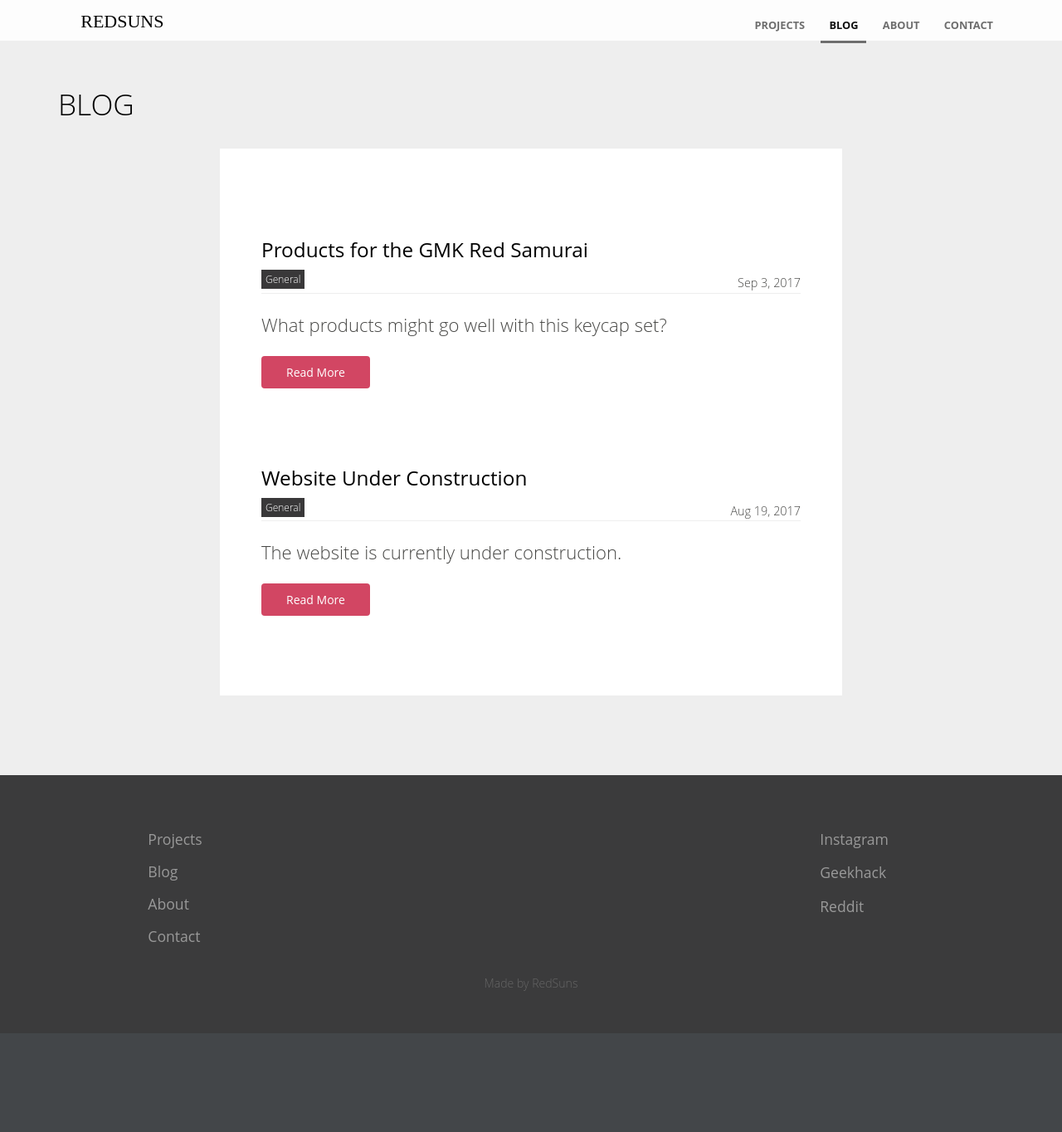
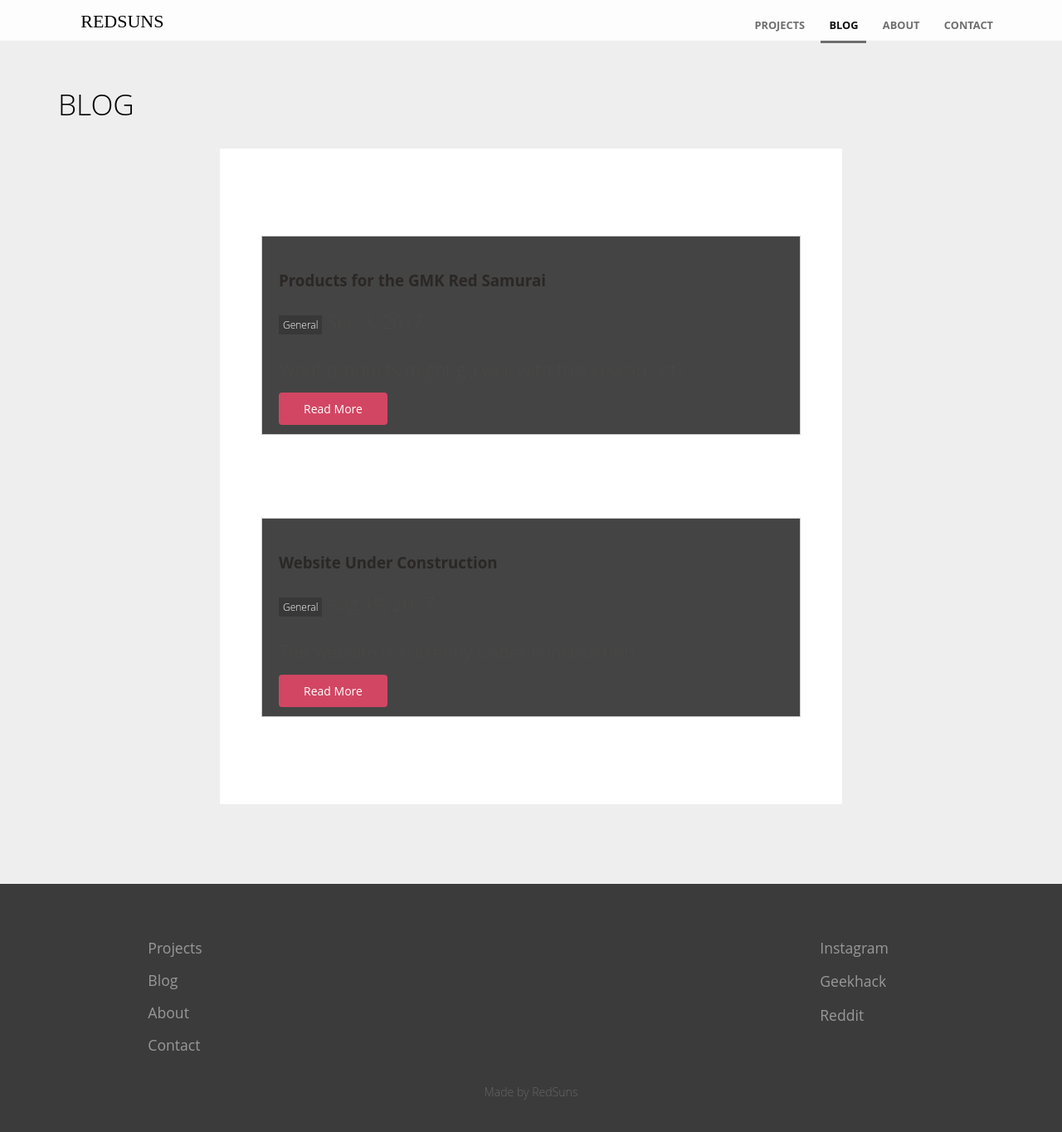
Before and after one commit to RedSunsRMK/redsunsrmk.github.io, a Jekyll site: the page built from blog/index.html, in a window 1280 px wide and 1376 px high. Shown: the top 1364 px of the window at 83% size. Built offline with Jekyll 4.4.1, drawn with Linux system fonts in a browser that asks for light colours; the list of posts is cut into pages by our own code.

Commit message:
Update list-posts.html

```diff
--- a/_includes/list-posts.html
+++ b/_includes/list-posts.html
@@ -1,10 +1,12 @@
 {% for post in include.posts %}
 	<li class="blog-post">
+		<li class="blog-postsc">
 		<h3><a href="{% include relative-src.html src=post.url %}">{{ post.title }}</a></h3>
 		{% include post-title.html post=post %}
 		<div class="post-content">
 			{{ post.excerpt }}
 			<div class="button"><a href="{% include relative-src.html src=post.url %}">Read More</a></div>
 		</div>
+				</li>
 	</li>
 {% endfor %}
```
